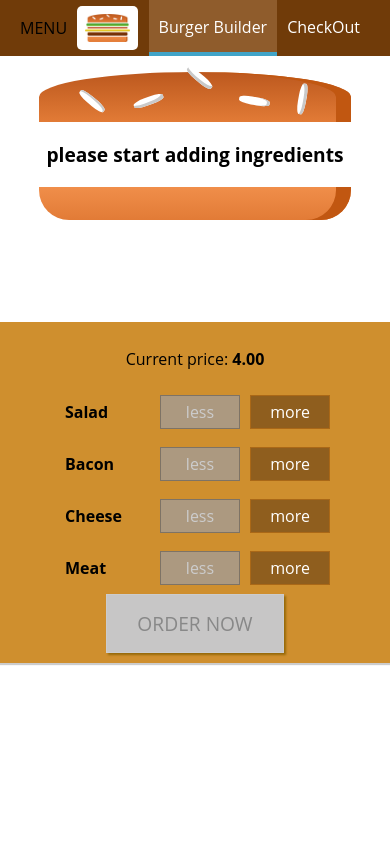
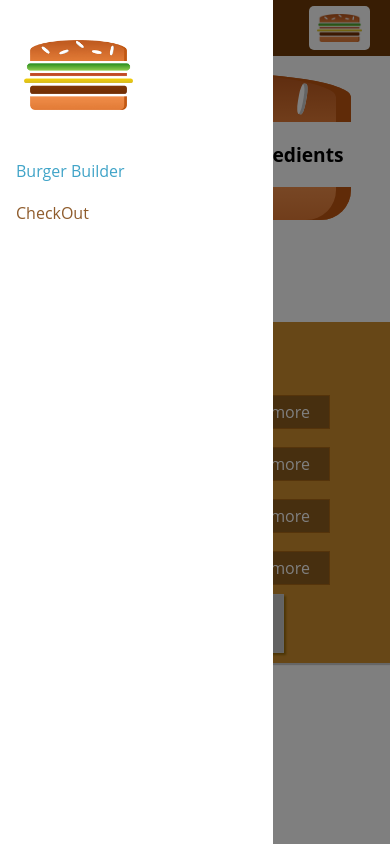
Before and after one commit to saittosun/burger-maxi, a React app: page / in a window 390 px wide. Built offline with nearby package versions, Linux system fonts and the light colour scheme.

Commit message:
responsive sidedrawer, reusing the backdrop

```diff
--- a/src/components/Layout/Layout.js
+++ b/src/components/Layout/Layout.js
@@ -1,20 +1,34 @@
 //jshint esversion: 6
 //this should actually be a container because there we plan on managing the state for the burger we're about to build.
 //Now this allows us to simply use this layout component as a wrapper around the core content component we want to render to the screen.
-import React from 'react';
+import React, { Component } from 'react';
 
 import Toolbar from '../Navigation/Toolbar/Toolbar';
 import Aux from '../../hoc/_Aux';
 import classes from './Layout.css';
+import SideDrawer from '../Navigation/SideDrawer/SideDrawer';
 
 //two solutions to that, do you remember them? Well for one, we could return an array here instead of JSX which is sitting next to each other, if we return an array and give each item a key, we are allowed to kind of return adjacent elements. The alternative is to create such an auxiliary higher order component. It serves only one purpose, wrapping something and immediately outputting it but hence fulfilling the requirement of having a wrapping component. we also have of course the third option of wrapping everything in a div here or another element but I don't need that div or any other element, actually I want to have adjacent elements, that is why I will go with the higher order component approach and create such a utility auxiliary component.
-const layout = (props) => (
-  <Aux>
-    <Toolbar />
-    <main className={classes.Content}>
-      {props.children}
-    </main>
-  </Aux>
-);
+class Layout extends Component {//in my opinion, it makes more sense to turn the layout component into a class component where we can implement the method so that we can listen to both the sideDrawer closing itself by clicking on the backdrop as well as toolbar opening the sideDrawer by clicking on that toggle button.
+  state = {
+    showSideDrawer: true
+  }
+  sideDrawerClosedHandler = () => {
+    this.setState({showSideDrawer: false})
+  }
+  render() {
+    return (
+      <Aux>
+        <Toolbar />
+        <SideDrawer
+          open={this.state.showSideDrawer}
+          closed={this.sideDrawerClosedHandler}/>
+        <main className={classes.Content}>
+          {this.props.children}
+        </main>
+      </Aux>
+    )
+  }
+}
 
-export default layout;
+export default Layout;
--- a/src/components/Logo/Logo.css
+++ b/src/components/Logo/Logo.css
@@ -1,7 +1,7 @@
 .Logo {
   background-color: white;
   padding: 8px;
-  height: 80%;
+  height: 100%;
   box-sizing: border-box;
   border-radius: 5px;
 }
--- a/src/components/Logo/Logo.js
+++ b/src/components/Logo/Logo.js
@@ -6,7 +6,7 @@ import burgerLogo from '../../assets/images/burger-logo.png';//we should also ma
 import classes from './Logo.css';
 
 const logo = (props) => (
-  <div className={classes.Logo}>
+  <div className={classes.Logo} style={{height: props.height}}>
     <img src={burgerLogo} alt="MyBurger"/>
   </div>
 )
--- a/src/components/Navigation/NavigationItems/NavigationItem/NavigationItem.css
+++ b/src/components/Navigation/NavigationItems/NavigationItem/NavigationItem.css
@@ -1,17 +1,36 @@
+.NavigationItem {
+  margin: 10px 0;
+  box-sizing: border-box;
+  display: block;
+  width: 100%;
+}
+
+.NavigationItem a {
+  color: #8f5c2c;
+  text-decoration: none;
+  width: 100%;
+  box-sizing: border-box;
+  display: block;
+}
+
+.NavigationItem a:hover,
+.NavigationItem a:active,
+.NavigationItem a.active {
+  color: #40a4c8;
+}
+
+@media (min-width: 500px) {
   .NavigationItem {
     margin: 0;
-  box-sizing: border-box;
     display: flex;
     height: 100%;
+    width: auto;
     align-items: center;
   }
 
   .NavigationItem a {
     color: white;
-  text-decoration: none;
     height: 100%;
-  box-sizing: border-box;
-  display: block;
     border-bottom: 4px solid transparent;
     padding: 16px 10px;
   }
@@ -23,3 +42,4 @@
     border-bottom: 4px solid #40a4c8;
     color: white;
   }
+}
--- a/src/components/Navigation/NavigationItems/NavigationItems.css
+++ b/src/components/Navigation/NavigationItems/NavigationItems.css
@@ -3,6 +3,13 @@
   padding: 0;
   list-style: none;
   display: flex;
+  flex-flow: column;
   align-items: center;
   height: 100%;
 }
+
+@media (min-width: 500px) {
+  .NavigationItems {
+    flex-flow: row;
+  }
+}
--- /dev/null
+++ b/src/components/Navigation/SideDrawer/SideDrawer.css
@@ -0,0 +1,32 @@
+.SideDrawer {
+  position: fixed;
+  width: 280px;
+  max-width: 70%;
+  height: 100%;
+  left: 0;
+  top: 0;
+  z-index: 200;
+  background-color: white;
+  padding: 32px 16px;
+  box-sizing: border-box;
+  transition: transform 0.3s ease-out;
+}
+
+@media (min-width: 500px) {
+  .SideDrawer {
+    display: none;
+  }
+}
+
+.Open {
+  transform: translateX(0);
+}
+
+.Close {
+  transform: translateX(-100%);
+}
+
+.Logo {
+  height: 11%;
+  margin-bottom: 32px;
+}
--- /dev/null
+++ b/src/components/Navigation/SideDrawer/SideDrawer.js
@@ -0,0 +1,33 @@
+//jshint esversion: 6
+import React from 'react';
+
+import Logo from '../../Logo/Logo';
+import NavigationItems from '../NavigationItems/NavigationItems';
+import classes from './SideDrawer.css';
+import Aux from '../../../hoc/_Aux';
+import Backdrop from '../../UI/Backdrop/Backdrop';
+
+const sideDrawer = (props) => {//return something will not be the jsx code immediately but a real function body we'll use here because before I return jsx in there, I basically want to conditionally attach different css classes to make sure we play some animation when the drawer is shown. So we'll add an open class which kind of slides it in and a close class which kind of slides it out
+  let attachedClasses = [classes.SideDrawer, classes.Close];
+  if (props.open) {
+    attachedClasses = [classes.SideDrawer, classes.Open];
+  }
+  return (
+      //This is one clever way of adjusting this, setting the height as a property where we simply pass the percentage height to the logo component and in the component, assign it dynamically via inline styles.
+      // we can simply set show like this and since it is a boolean property, we don't need to assign a value. Just by adding it, it will be set to true
+    <Aux>
+      <Backdrop show={props.open} clicked={props.closed}/>
+      <div className={attachedClasses.join(' ')}>
+        {/* <Logo height="11%" /> */}
+        <div className={classes.Logo}>
+          <Logo  />
+        </div>
+        <nav>
+          <NavigationItems />
+        </nav>
+      </div>
+    </Aux>
+  )
+}
+
+export default sideDrawer;
--- a/src/components/Navigation/Toolbar/Toolbar.css
+++ b/src/components/Navigation/Toolbar/Toolbar.css
@@ -16,3 +16,13 @@
 .Toolbar nav {
   height: 100%;
 }
+
+.Logo {
+  height: 80%;
+}
+
+@media (max-width: 499px) {
+  .DesktopOnly {
+    display: none;
+  }
+}
--- a/src/components/Navigation/Toolbar/Toolbar.js
+++ b/src/components/Navigation/Toolbar/Toolbar.js
@@ -5,11 +5,16 @@ import classes from './Toolbar.css';
 import Logo from '../../../components/Logo/Logo';
 import NavigationItems from '../NavigationItems/NavigationItems';
 
+
 const toolbar = (props) => (
+  // I do have that logo class defined in three different files but due to css modules, this is actually converted to three different css classes so that they don't interfere.
   <header className={classes.Toolbar}>
     <div>MENU</div>
-    <Logo />
-    <nav>
+    {/* <Logo height="80%" /> */}
+    <div className={classes.Logo}>
+      <Logo />
+    </div>
+    <nav className={classes.DesktopOnly}>
       <NavigationItems />
     </nav>
   </header>
```
Lines whose indentation alone changed are shown as unchanged.
